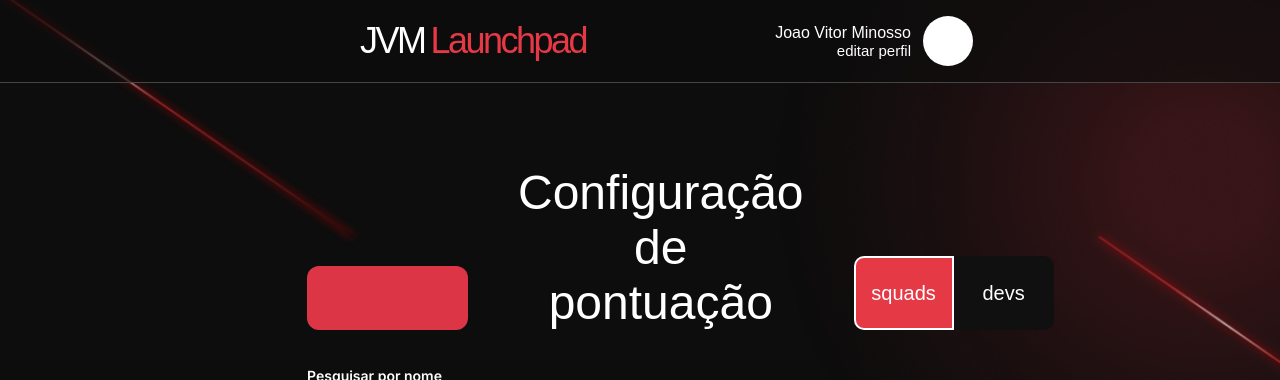
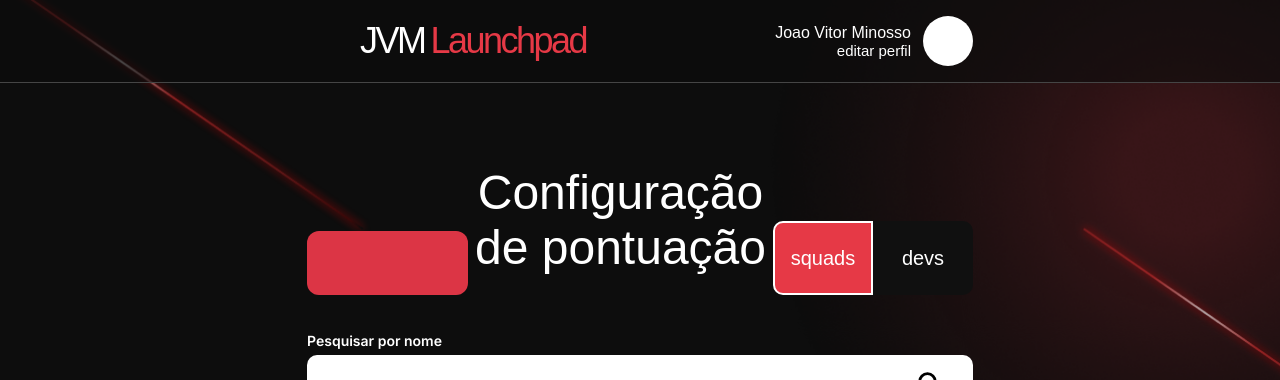
Before and after one commit to Kallarari/jvm-launchpad-front, a React (Vite) app: page /points-management in a window 1280 px wide. Shown: the top 380 px of the page. Built offline with nearby package versions, Linux system fonts and the light colour scheme; no server answers; some icons are missing; a web font is replaced by a local one.

Commit message:
style(points-management-page): adjust title sizes

```diff
--- a/src/pages/PointsManagementPage/styles.module.css
+++ b/src/pages/PointsManagementPage/styles.module.css
@@ -13,7 +13,6 @@
 .pageHeader {
   display: flex;
   justify-content: space-between;
-  gap: 50px;
   align-items: flex-end;
 }
 
@@ -23,4 +22,6 @@
   color: #ffffff;
   text-align: center;
   font-family: "Goldman", sans-serif;
+  width: 374px;
+  height: 130px;
 }
```
